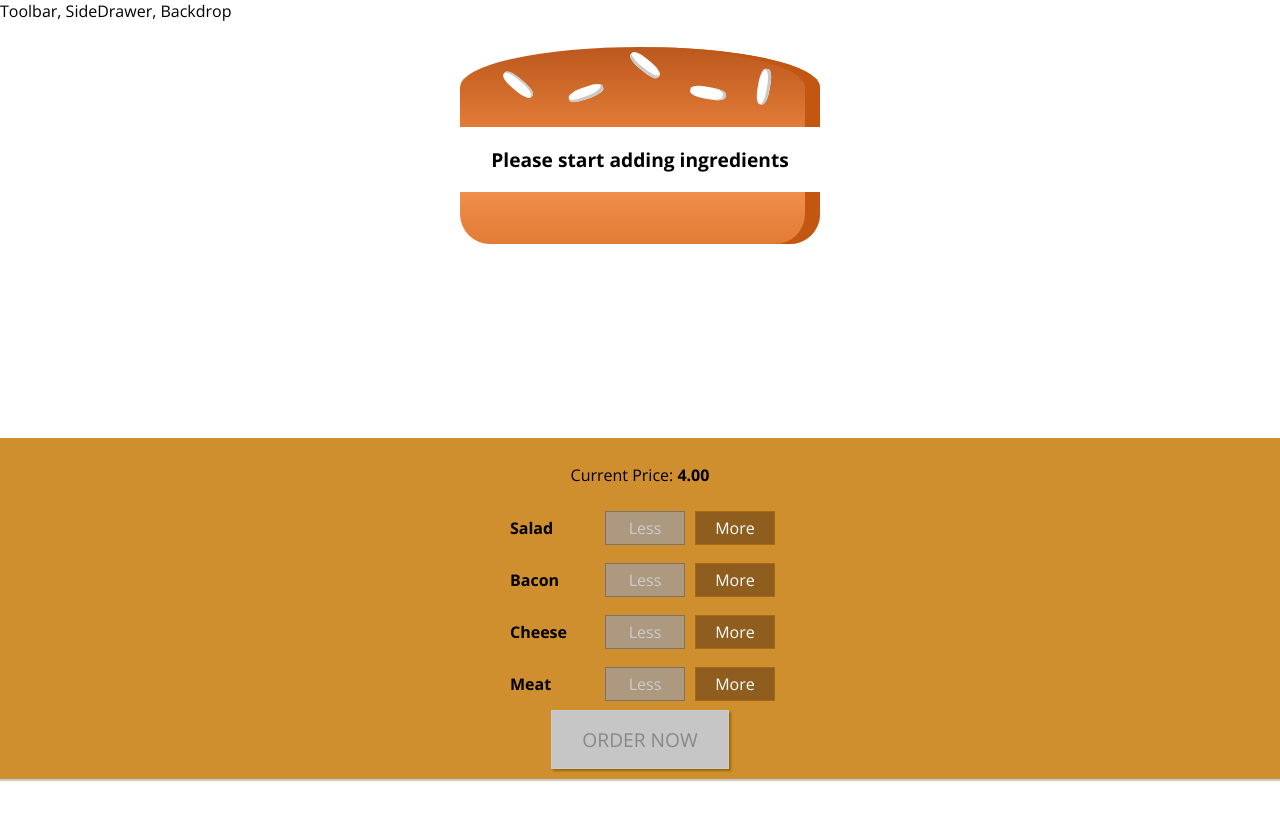
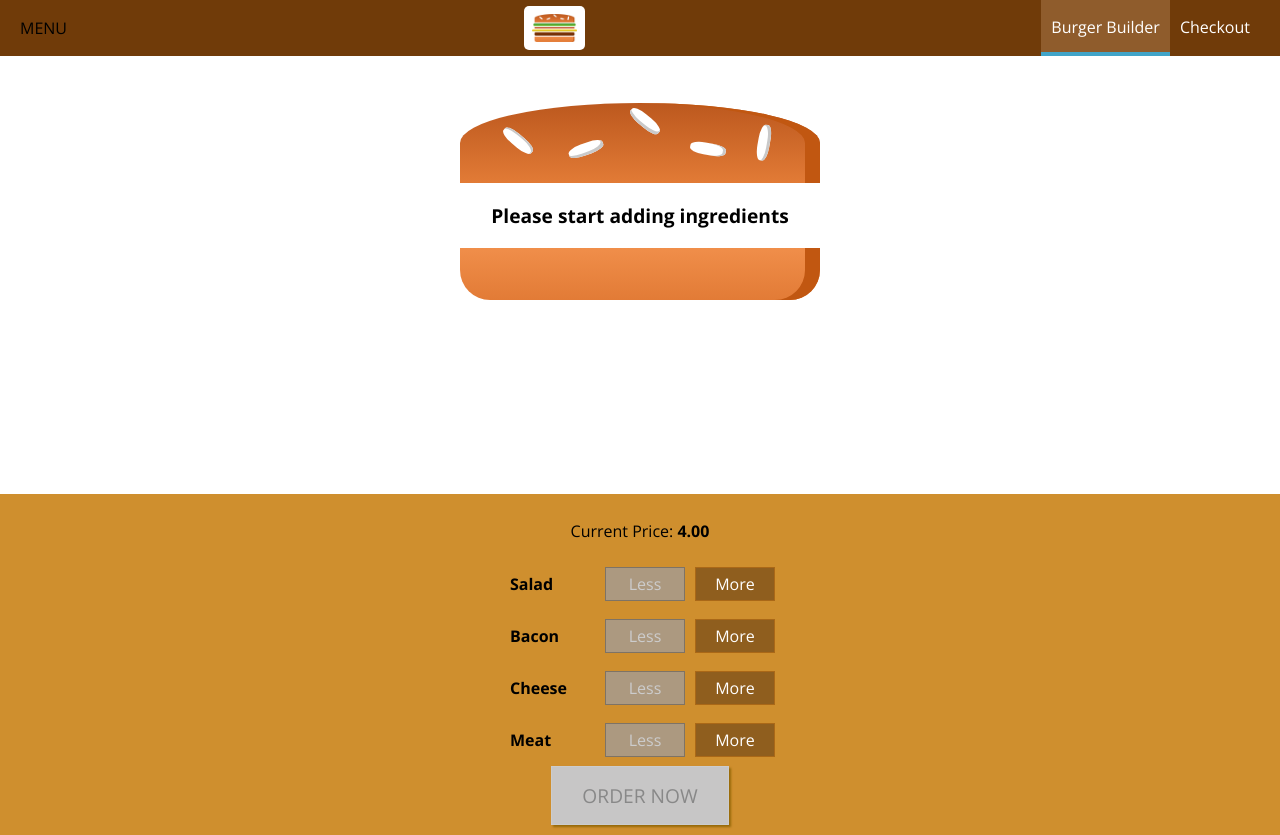
Before and after one commit to e-manual-goldstein/BurgerBuilder, a React app in the folder burger-builder/: page / in a window 1280 px wide. Before the commit the page ends 800 px from the top, so only its background shows below. Built offline with nearby package versions, Linux system fonts and the light colour scheme.

Commit message:
Completed Section 8.175

```diff
--- a/burger-builder/src/components/Layout/Layout.css
+++ b/burger-builder/src/components/Layout/Layout.css
@@ -1,3 +1,3 @@
 .Content {
-  margin-top: 16px;
+  margin-top: 72px;
 }
--- a/burger-builder/src/components/Layout/Layout.js
+++ b/burger-builder/src/components/Layout/Layout.js
@@ -1,9 +1,13 @@
 import React from "react";
 import Aux from "../../hoc/auxiliary";
 import classes from "./Layout.css";
+import Toolbar from '../Navigation/Toolbar/Toolbar'
+import SideDrawer from '../Navigation/SideDrawer/SideDrawer'
 
 const layout = props => (
   <Aux>
+    <Toolbar />
+    <SideDrawer />
     <div>Toolbar, SideDrawer, Backdrop</div>
     <main className={classes.Content}>{props.children}</main>
   </Aux>
--- /dev/null
+++ b/burger-builder/src/components/Logo/Logo.css
@@ -0,0 +1,11 @@
+.Logo{
+    background-color: white;
+    padding: 8px;
+    height: 100%;
+    box-sizing: border-box;
+    border-radius: 5px;
+}
+
+.Logo img {
+    height: 100%;
+}
--- /dev/null
+++ b/burger-builder/src/components/Logo/Logo.js
@@ -0,0 +1,10 @@
+import React from 'react'
+import burgerLogo from '../../assets/images/burger-logo.png'
+import classes from './Logo.css'
+const logo = (props) => (
+    <div className={classes.Logo} style={{ height: props.height }}>
+        <img src={burgerLogo} alt="MyBurger" />
+    </div>
+);
+
+export default logo
--- /dev/null
+++ b/burger-builder/src/components/Navigation/NavigationItems/NavigationItem/NavigationItem.css
@@ -0,0 +1,25 @@
+.NavigationItem {
+    margin: 0;
+    box-sizing: border-box;
+    display: flex;
+    height: 100%;
+    align-items: center;
+}
+
+.NavigationItem a {
+    color: white;
+    text-decoration: none;
+    height: 100%;
+    padding: 16px 10px;
+    border-bottom: 4px solid transparent;
+    box-sizing: border-box;
+    display: block;
+}
+
+.NavigationItem a:hover,
+.NavigationItem a:active,
+.NavigationItem a.active{
+    background-color: #8F5C2C;
+    border-bottom: 4px solid #40A4C8;
+    color: white;
+}
--- /dev/null
+++ b/burger-builder/src/components/Navigation/NavigationItems/NavigationItem/NavigationItem.js
@@ -0,0 +1,13 @@
+import React from 'react'
+import classes from './NavigationItem.css'
+
+
+const navigationItem = (props) => (
+    <li className={classes.NavigationItem}>
+        <a
+            href={props.link}
+            className={props.active ? classes.active : null}>{props.children}</a>
+    </li>
+);
+
+export default navigationItem
--- /dev/null
+++ b/burger-builder/src/components/Navigation/NavigationItems/NavigationItems.css
@@ -0,0 +1,8 @@
+.NavigationItems {
+    margin: 0;
+    padding: 0;
+    list-style: none;
+    display: flex;
+    align-items: center;
+    height: 100%;
+}
--- /dev/null
+++ b/burger-builder/src/components/Navigation/NavigationItems/NavigationItems.js
@@ -0,0 +1,12 @@
+import React from 'react'
+import classes from './NavigationItems.css'
+import NavigationItem from './NavigationItem/NavigationItem'
+
+const navigationItems = (props) => (
+    <ul className={classes.NavigationItems}>
+        <NavigationItem link="/" active>Burger Builder</NavigationItem>
+        <NavigationItem link="/">Checkout</NavigationItem>
+    </ul>
+)
+
+export default navigationItems
--- /dev/null
+++ b/burger-builder/src/components/Navigation/SideDrawer/SideDrawer.css
@@ -0,0 +1,32 @@
+.SideDrawer {
+    position: fixed;
+    width: 280px;
+    max-width: 70%;
+    height: 100%;
+    left: 0;
+    top: 0;
+    z-index: 200;
+    background-color: white;
+    padding: 32px 16px;
+    box-sizing: border-box;
+    transition: transform 0.3s ease-out;
+}
+
+@media (min-width: 500px){
+    .SideDrawer {
+        display: none;
+
+    }
+}
+
+.Open {
+    transform: translateX(0);
+}
+
+.Close {
+    transform: translateX(-100%);
+}
+
+.Logo {
+    height: 11%;
+}
--- /dev/null
+++ b/burger-builder/src/components/Navigation/SideDrawer/SideDrawer.js
@@ -0,0 +1,20 @@
+import React from 'react'
+import Logo from '../../Logo/Logo'
+import NavigationItems from '../NavigationItems/NavigationItems'
+import classes from './SideDrawer.css'
+
+const sideDrawer = (props) => {
+    // ...
+    return (
+        <div className={classes.SideDrawer}>
+            <div className={classes.Logo}>
+                <Logo />
+            </div>
+            <nav>
+                <NavigationItems />
+            </nav>
+        </div >
+    );
+}
+
+export default sideDrawer
--- /dev/null
+++ b/burger-builder/src/components/Navigation/Toolbar/Toolbar.css
@@ -0,0 +1,23 @@
+.Toolbar {
+    height: 56px;
+    width: 100%;
+    position: fixed;
+    top: 0;
+    left: 0;
+    background-color: #703B09;
+    display: flex;
+    justify-content: space-between;
+    align-items: center;
+    padding: 0 20px;
+    box-sizing: border-box;
+    z-index: 90;
+}
+
+.Toolbar nav{
+    height: 100%;
+
+}
+
+.Logo {
+    height: 80%;
+}
--- /dev/null
+++ b/burger-builder/src/components/Navigation/Toolbar/Toolbar.js
@@ -0,0 +1,18 @@
+import React from 'react'
+import classes from './Toolbar.css'
+import Logo from '../../Logo/Logo'
+import NavigationItems from '../NavigationItems/NavigationItems'
+
+const toolbar = (props) => (
+    <header className={classes.Toolbar}>
+        <div>MENU</div>
+        <div className={classes.Logo}>
+            <Logo />
+        </div>
+        <nav>
+            <NavigationItems />
+        </nav>
+    </header>
+);
+
+export default toolbar
```
Also changed, not shown: burger-builder/src/assets/images/burger-logo.png (added).
